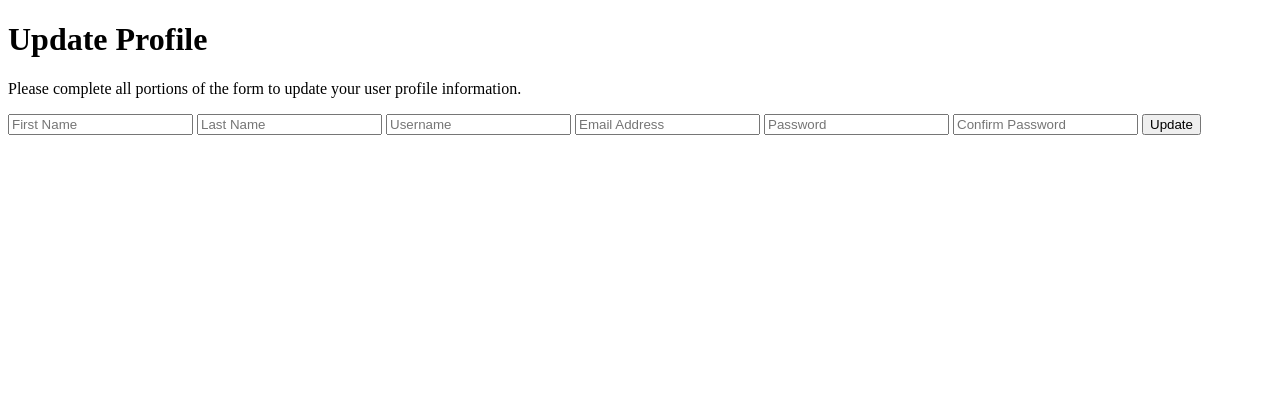
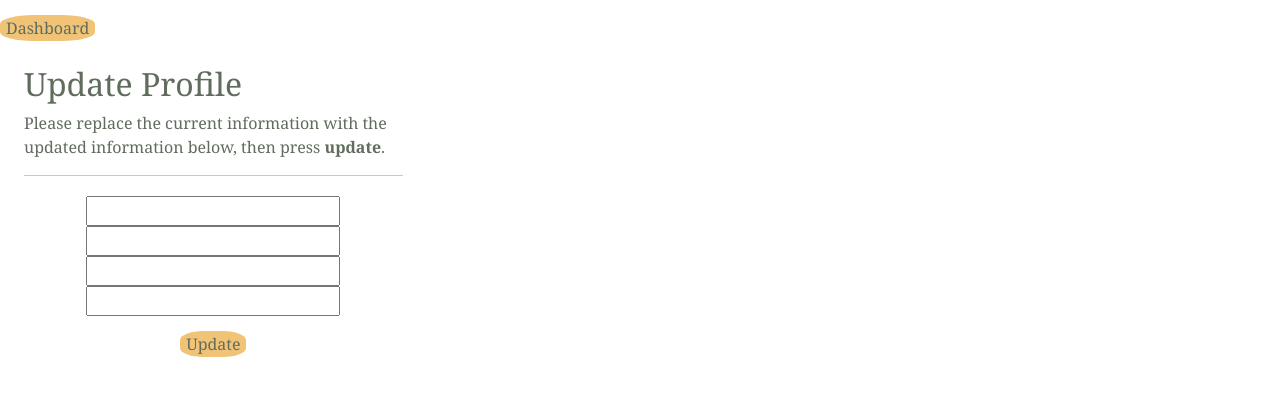
Before and after one commit to JackieNoel/Recipes, a Flask app: template flask_app/templates/edit_profile.html in a window 1280 px wide. Shown: the top 396 px of the page. Run offline with Flask 3, Linux system fonts and the light colour scheme; the template is opened without the code that fills it, so the values that code supplies are empty.

Commit message:
Added styling to Edit Profile page and home button

```diff
--- a/flask_app/templates/edit_profile.html
+++ b/flask_app/templates/edit_profile.html
@@ -1,15 +1,23 @@
 <!DOCTYPE html>
 <html lang="en">
+
 <head>
     <meta charset="UTF-8">
     <meta http-equiv="X-UA-Compatible" content="IE=edge">
     <meta name="viewport" content="width=device-width, initial-scale=1.0">
+    <link href="https://cdn.jsdelivr.net/npm/bootstrap@5.3.0-alpha1/dist/css/bootstrap.min.css" rel="stylesheet"
+        integrity="sha384-GLhlTQ8iRABdZLl6O3oVMWSktQOp6b7In1Zl3/Jr59b6EGGoI1aFkw7cmDA6j6gD" crossorigin="anonymous">
+    <link rel="stylesheet" type="text/css" href="{{ url_for('static',filename='style/style.css') }}">
     <title>Edit User Profile Page</title>
 </head>
+
 <body>
-    <div>
-        <h1>Update Profile</h1>
-        <p>Please complete all portions of the form to update your user profile information.</p>
+
+    <div class="col-md-4">
+        <form action="/success"> <button>Dashboard</button></form>
+        <div class="card-body p-4">
+            <h2>Update Profile</h2>
+            <p>Please replace the current information with the updated information below, then press <b>update</b>.</p>
             {% with messages = get_flashed_messages() %}
             {% if messages %}
             {% for message in messages %}
@@ -17,16 +25,27 @@
             {% endfor %}
             {% endif %}
             {% endwith %}
+            <hr class="mt-0 mb-3">
+            <div class="row pt-1 text-center">
                 <form action="/registration" method="post">
-            <input type="text" name="first_name" placeholder="First Name">
-            <input type="text" name="last_name" placeholder="Last Name">
-            <input type="text" name="username" placeholder="Username">
-            <input type="text" name="email" placeholder="Email Address">
-            <input type="password" name="password" placeholder="Password">
-            <input type="password" name="confirm_password" placeholder="Confirm Password">
-            <button type="submit">Update</button>
+                    <input type="text" name="first_name" value="{{one_user.first_name}}">
+                    <br>
+                    <input type="text" name="last_name" value="{{one_user.last_name}}">
+                    <br>
+                    <input type="text" name="username" value="{{one_user.username}}">
+                    <br>
+                    <input type="text" name="email" value="{{one_user.email}}">
+                    <br>
+                    <button class="btn-sm" type="submit">Update</button>
                 </form>
+            </div>
+            <div class="row pt-1 text-center">
+            </div>
+        </div>
+    </div>
 
-    </div>
+
+
 </body>
+
 </html>
```
Also changed, not shown: flask_app/controllers/users_controller.py (+7 -4 lines). Lines whose indentation alone changed are shown as unchanged.
